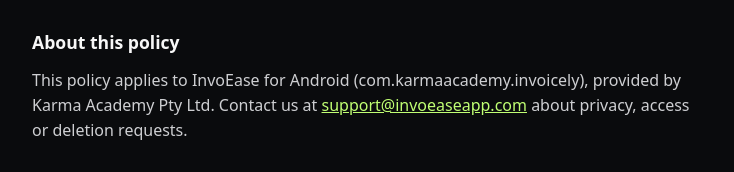
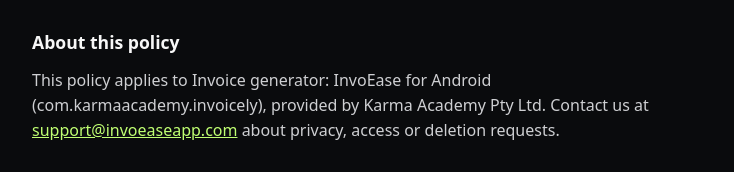
Before and after one commit to karm435/invoeaseapp.github.io, a plain HTML site: page android/privacy-policy.html in a window 1280 px wide. Shown: the part 200-372 px from the top of the page, without its empty margins (272-1006 px from the left). Drawn offline with Linux system fonts and the light colour scheme.

Commit message:
Use Invoice generator: InvoEase name in Android policy

```diff
--- a/android/privacy-policy.html
+++ b/android/privacy-policy.html
@@ -3,7 +3,7 @@
 <head>
     <meta charset="utf-8">
     <meta name="viewport" content="width=device-width, initial-scale=1">
-    <title>Privacy Policy — InvoEase for Android</title>
+    <title>Privacy Policy — Invoice generator: InvoEase for Android</title>
     <meta name="description" content="Privacy Policy for the InvoEase app.">
     <link rel="canonical" href="https://invoeaseapp.com/android/privacy-policy.html">
     <link href="https://framerusercontent.com/images/4DJGyyNTbM9U4GNRxWJ08Y8HEYE.png" rel="icon" media="(prefers-color-scheme: light)">
@@ -81,7 +81,7 @@
             <h1>Privacy Policy for Android</h1>
             <p class="updated">Last updated 30 September 2026</p>
             <h2>About this policy</h2>
-            <p>This policy applies to InvoEase for Android (com.karmaacademy.invoicely), provided by Karma Academy Pty Ltd. Contact us at <a href="mailto:support@invoeaseapp.com">support@invoeaseapp.com</a> about privacy, access or deletion requests.</p>
+            <p>This policy applies to Invoice generator: InvoEase for Android (com.karmaacademy.invoicely), provided by Karma Academy Pty Ltd. Contact us at <a href="mailto:support@invoeaseapp.com">support@invoeaseapp.com</a> about privacy, access or deletion requests.</p>
             <h2>Your business records</h2>
             <p>Business profiles, client and supplier details, invoices, quotes, line items, notes, logos and signatures are stored in the app’s private storage on your device. We do not upload these records to our servers. InvoEase has no account sign-in, cloud sync, advertising or analytics service.</p>
             <h2>Subscriptions and Google Play</h2>
```
